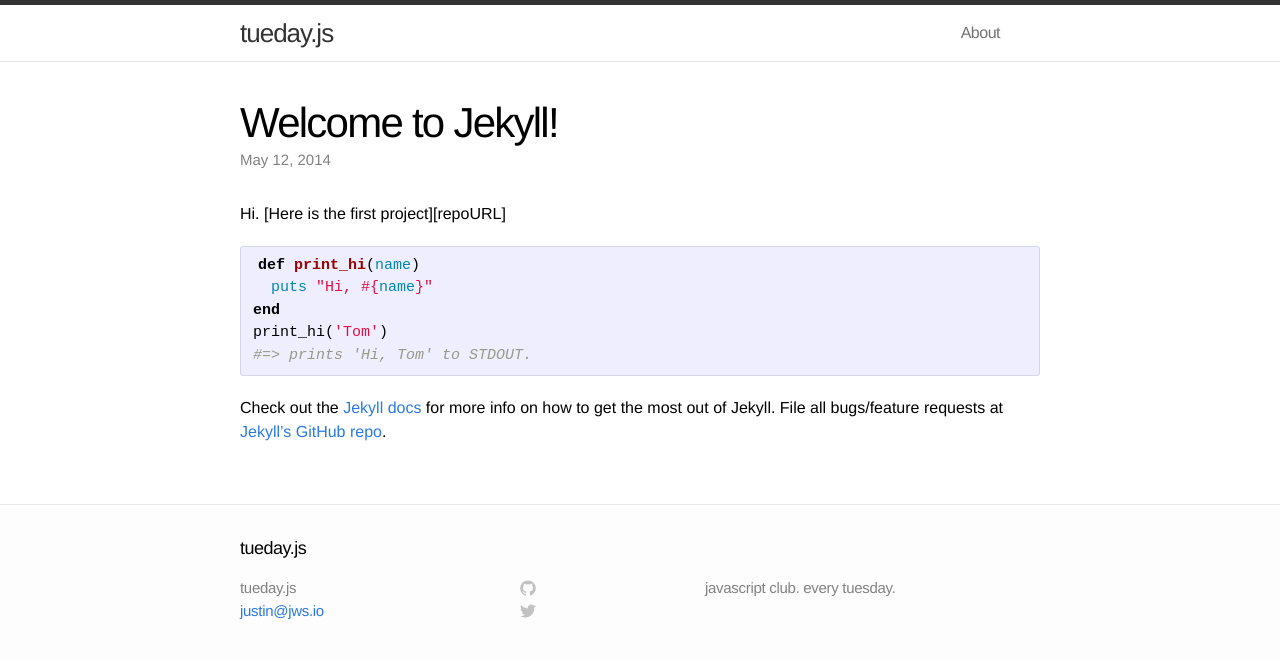
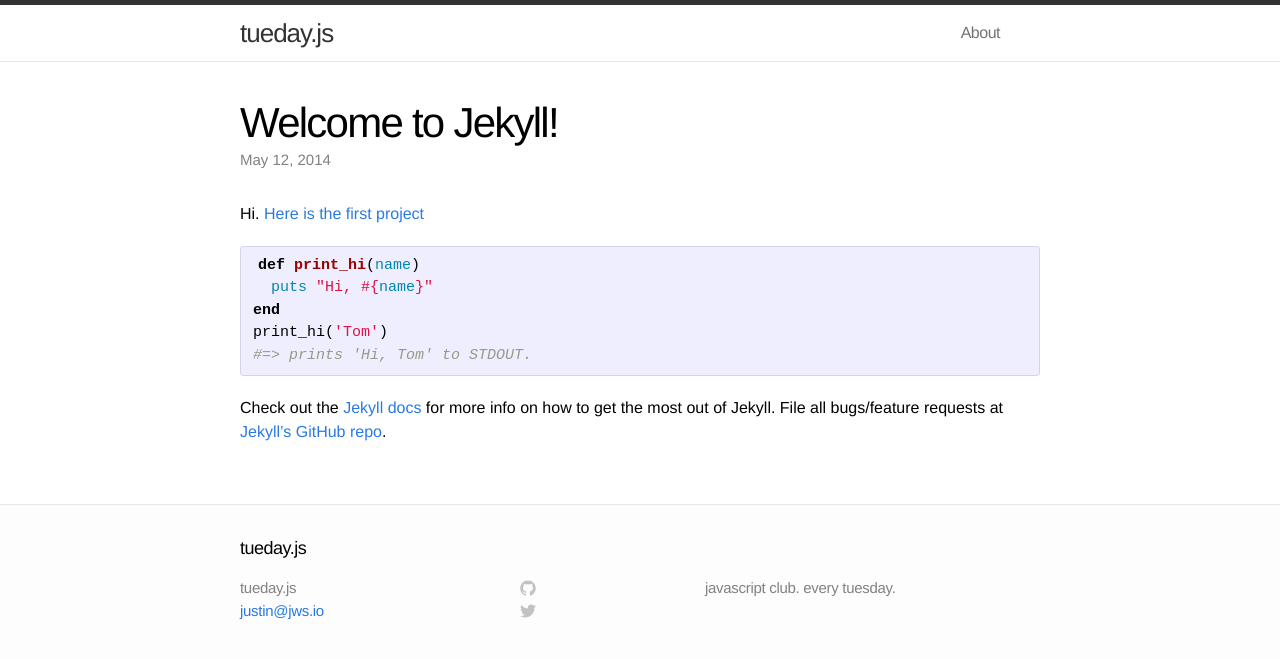
Before and after one commit to thefivetoes/tuesdayjs, a Jekyll site: the page built from _posts/2014-05-12-welcome-to-jekyll.markdown, in a window 1280 px wide. Shown: the top 659 px of the page. Built offline with Jekyll 4.4.1, drawn with Linux system fonts in a browser that asks for light colours; some of the changed lines change nothing that is shown.

Commit message:
updated first post

```diff
--- a/_posts/2014-05-12-welcome-to-jekyll.markdown
+++ b/_posts/2014-05-12-welcome-to-jekyll.markdown
@@ -3,7 +3,7 @@ layout: post
 title:  "Welcome to Jekyll!"
 date:   2014-05-12 20:50:57
 categories: jekyll update
-repoURL: "https://github.com/thefivetoes/js-beginner-01"
+
 ---
 
 Hi. [Here is the first project][repoURL]
@@ -20,3 +20,4 @@ Check out the [Jekyll docs][jekyll] for more info on how to get the most out of
 
 [jekyll-gh]: https://github.com/jekyll/jekyll
 [jekyll]:    http://jekyllrb.com
+[repoURL]: https://github.com/thefivetoes/js-beginner-01
```
